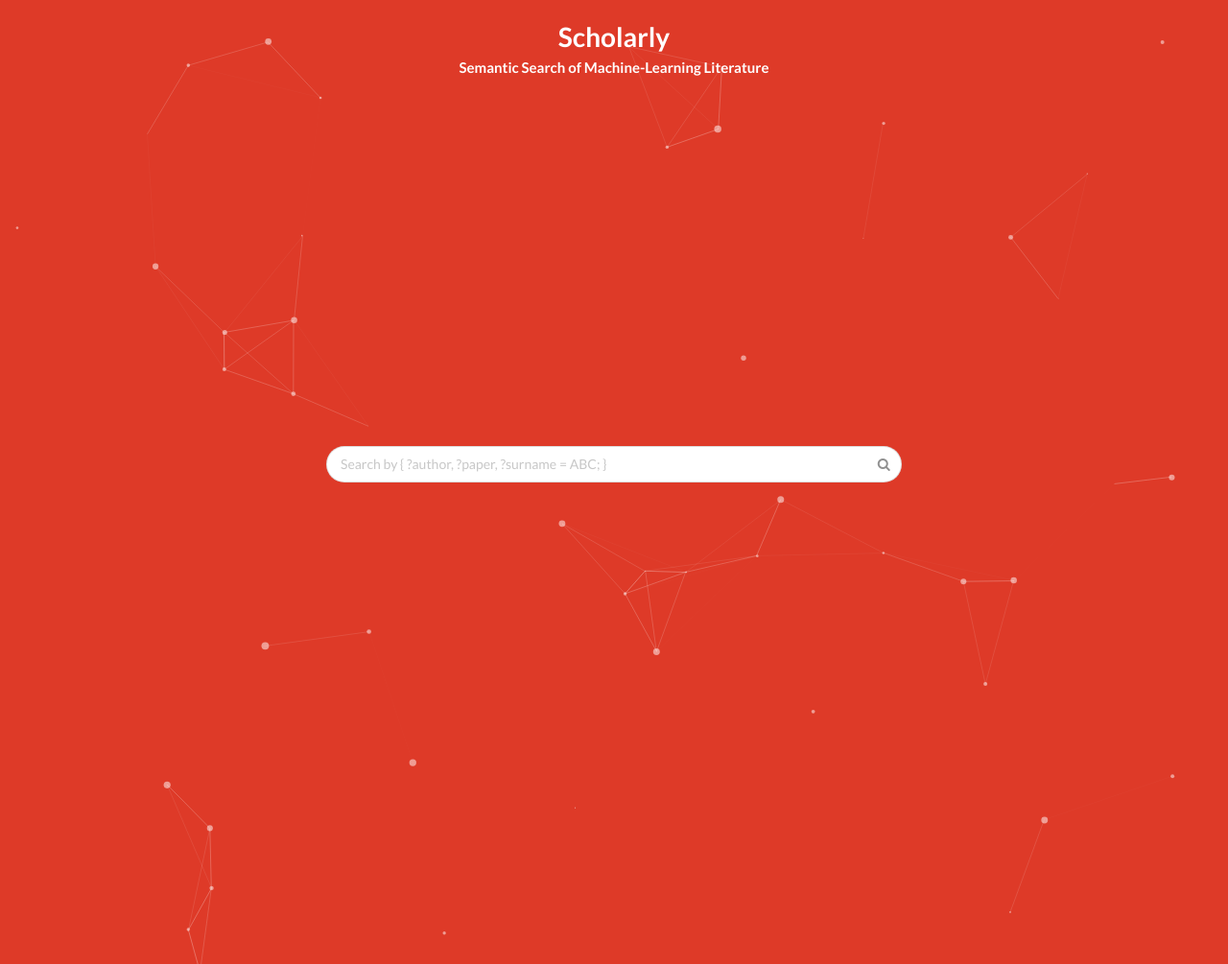
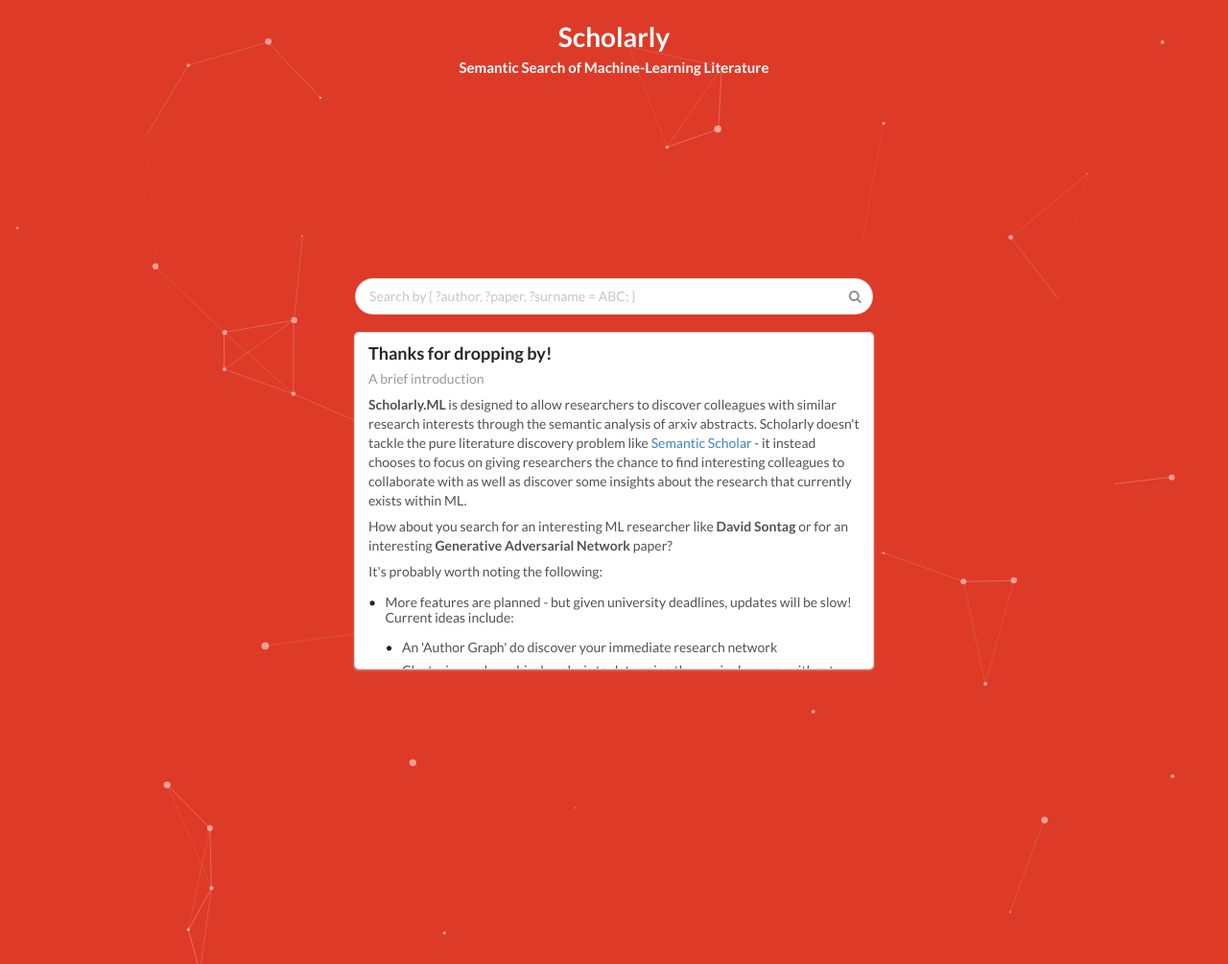
Before and after one commit to 96imranahmed/scholarly, a Flask app: page / in a window 1280 px wide. Shown: the whole page at 96% size. Run offline with Flask 2, Linux system fonts and the light colour scheme; parts of the project's set-up code (start-up, migrations or seed data) failed here and were passed over.

Commit message:
Pushes and fixes!

```diff
--- a/static/css/site.css
+++ b/static/css/site.css
@@ -50,10 +50,11 @@
 .search-pos {
     position: absolute !important;
     left: 50%;
-    top: 50%;
+    top: 50% !important;
     -webkit-transform: translate(-50%, -50%);
     transform: translate(-50%, -50%);
     width: 80%;
+    max-width: 600px;
 }
 
 .top-search-pos {
@@ -72,6 +73,14 @@
     margin: -20 auto !important;
     width: 80% !important;
     max-width: 750px !important;
+}
+
+.card-width {
+    margin: 0 auto !important;
+    overflow-y: scroll !important;
+    max-height: 350px !important;
+    width: 90% !important;
+    max-width: 600px !important;
 }
 
 .meta {
--- a/templates/index.html
+++ b/templates/index.html
@@ -14,12 +14,50 @@
         <h1 class="override-margins top-override-margins">Scholarly</h1>
         <h4 class="override-margins">Semantic Search of Machine-Learning Literature</h4>
     </div>
-    <div class="ui fluid category search search-pos">
-        <div class="ui icon input partial-width">
-            <input class="prompt" type="text" placeholder="Search by { ?author, ?paper, ?surname = ABC; }">
-            <i class="search icon"></i>
+    <div class="search-pos">
+        <div class="ui fluid category search ">
+            <div class="ui icon input partial-width">
+                <input class="prompt" type="text" placeholder="Search by { ?author, ?paper, ?surname = ABC; }">
+                <i class="search icon"></i>
+            </div>
+            <div class="results"></div>
+
         </div>
-        <div class="results"></div>
+        <div class="ui card card-width">
+            <div class="content">
+                <div class="header">Thanks for dropping by!</div>
+                <div class="meta">A brief introduction</div>
+                <div class="description">
+                    <p><b>Scholarly.ML</b> is designed to allow researchers to discover colleagues with similar research interests through the semantic analysis of arxiv abstracts. Scholarly doesn't tackle the pure literature discovery problem like <a href=https://www.semanticscholar.org/>Semantic
+                        Scholar</a> - it instead chooses to focus on giving researchers the chance to find interesting colleagues to collaborate with as well as discover some insights about the research that currently exists within ML.</p>
+
+                        </p>How about you search for an interesting ML researcher like <b>David Sontag</b> or for an interesting <b>Generative Adversarial Network</b> paper?</p>
+
+                    </p>It's probably worth noting the following:
+                        <ul class="ui list">
+                            <li>More features are planned - but given university deadlines, updates will be slow! Current ideas include: </li>
+                            <ul>
+                                <li>An 'Author Graph' do discover your immediate research network</li>
+                                <li>Clustering and graphical analysis to determine the seminal paper - without citations</li>
+                                <li>Integrations with Citations/PDF analysis</li>
+                            </ul>
+                            <li>All the processing was done in an entirely unsupervised manner with absolutely no labels</li>
+                            <li>Current drawbacks that will need to be addressed include:
+                                <ul>
+                                    <li>Using a static dataset with data up to July 2017. Making it dynamic will require infrastructure that will cost :(</li>
+                                    <li>The dataset is exclusively scraped from arxiv.org and due to computing restrictions, is restricted to purely ML/AI papers</li>
+                                    <li>The server is heavily RAM limited due to the large dataset sizes and AWS Free Tier restrictions</li>
+                                    <li>Semantic analysis is only based on the abstracts provided on arxiv.org - currently no other data is being pulled</li>
+                                    <li>The underlying model used tends to bias towards very general concepts as opposed to 'novel' research topics. This makes it difficult
+                                        to flag truly novel papers. Doing this will require some sort of rethink.
+                                    </li>
+                                </ul>
+                            </li>
+                        </ul>
+                    </p>
+                </div>
+            </div>
+        </div>
     </div>
 </body>
 
```
